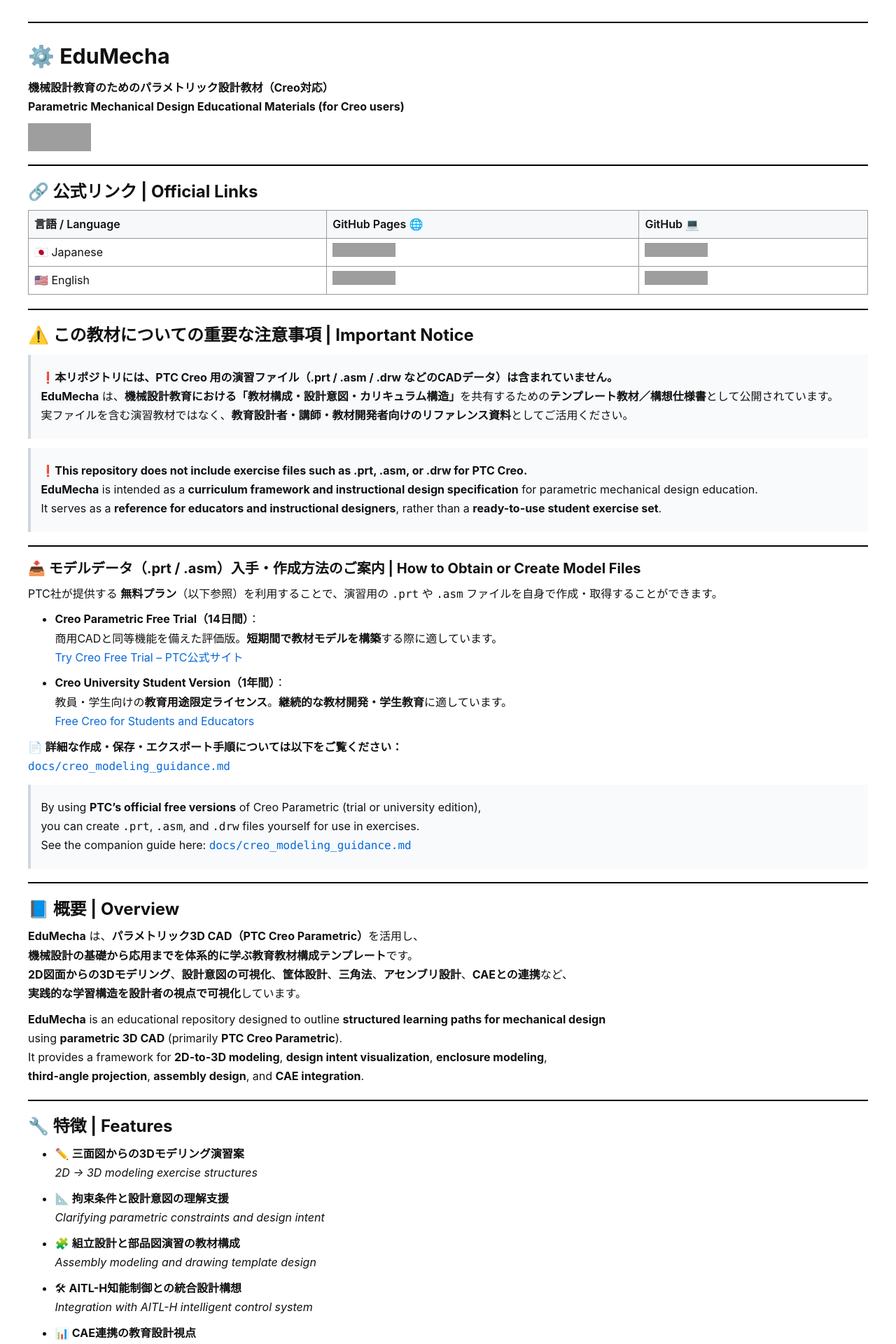
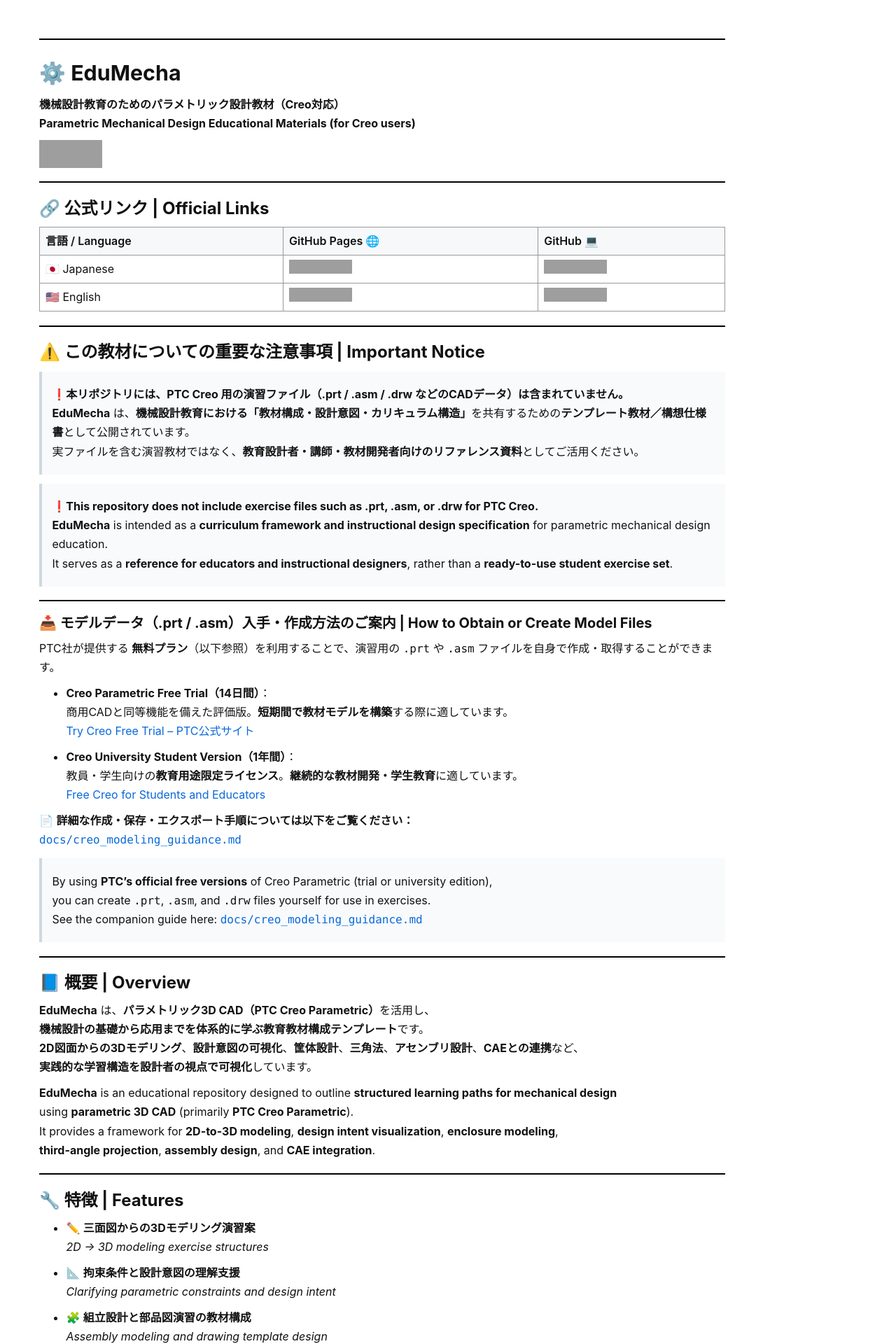
Before and after one commit to Samizo-AITL/EduMecha, a Jekyll site: the page built from index.md, in a window 1280 px wide. Shown: the top 1920 px of the page at 70% size. Built offline with Jekyll 4.4.1, drawn with Linux system fonts in a browser that asks for light colours; grey boxes are pictures that could not be loaded.

Commit message:
Update default.html

````diff
--- a/_layouts/default.html
+++ b/_layouts/default.html
@@ -2,16 +2,17 @@
 <html lang="ja">
 <head>
   <meta charset="utf-8" />
-  <meta name="viewport" content="width=device-width,initial-scale=1" />
+  <meta name="viewport" content="width=device-width,initial-scale=1,viewport-fit=cover" />
   <title>{{ page.title | default: site.title }}</title>
+  <meta name="color-scheme" content="light"><!-- 端末の自動ダークを無効化 -->
 
-  <!-- ベースCSS -->
-  <link rel="stylesheet" href="{{ '/assets/css/style.css' | relative_url }}">
+  <!-- ベースCSS（キャッシュバスター付きで常に最新を取得） -->
+  <link rel="stylesheet" href="{{ '/assets/css/style.css' | relative_url }}?v={{ site.time | date: '%s' }}">
 
-  <!-- 追加CSS（_config.yml の extra_css で指定されていれば） -->
+  <!-- 追加CSS（_config.yml の extra_css があれば反映） -->
   {% if site.extra_css %}
     {% for css in site.extra_css %}
-      <link rel="stylesheet" href="{{ css | relative_url }}">
+      <link rel="stylesheet" href="{{ css | relative_url }}?v={{ site.time | date: '%s' }}">
     {% endfor %}
   {% endif %}
 
@@ -19,27 +20,35 @@
   {%- if page.math == 'katex' -%}
     <link rel="stylesheet" href="https://cdn.jsdelivr.net/npm/katex@0.16.9/dist/katex.min.css">
     <script defer src="https://cdn.jsdelivr.net/npm/katex@0.16.9/dist/katex.min.js"></script>
-    <script
-      defer
-      src="https://cdn.jsdelivr.net/npm/katex@0.16.9/dist/contrib/auto-render.min.js"
-      onload="renderMathInElement(document.body,{delimiters:[{left:'$$',right:'$$',display:true},{left:'$',right:'$',display:false}]});">
+    <script defer src="https://cdn.jsdelivr.net/npm/katex@0.16.9/dist/contrib/auto-render.min.js"
+            onload="renderMathInElement(document.body,{delimiters:[{left:'$$',right:'$$',display:true},{left:'$',right:'$',display:false}]});">
     </script>
   {%- elsif page.math == 'mathjax' -%}
-    <script>window.MathJax={tex:{inlineMath:[['$','$'],['\$begin:math:text$','\\$end:math:text$']]}};</script>
-    <script defer src="https://cdn.jsdelivr.net/npm/mathjax@3/es5/tex-mml-chtml.js"></script>
+    <script>
+      window.MathJax = {
+        tex: { inlineMath: [['$','$'], ['\\(','\\)']], displayMath: [['$$','$$'], ['\\[','\\]']] },
+        options: { skipHtmlTags: ['script','noscript','style','textarea','pre','code'] }
+      };
+    </script>
+    <script defer src="https://cdn.jsdelivr.net/npm/mathjax@3/es5/tex-chtml.js"></script>
   {%- endif -%}
 </head>
-<body>
-  <main class="page">
-    {{ content }}
+
+<!-- ★ ポータル統一：セピアテーマ固定 -->
+<body class="theme-sepia">
+  <main class="page" aria-label="Content">
+    <!-- 左詰め＋幅制限（必要ならCSSへ移してOK） -->
+    <div class="wrapper" style="max-width:980px;margin:0;padding:1.5rem 1rem;">
+      {{ content }}
+    </div>
   </main>
 
-  <!-- Mermaid.js（ページ内の ```mermaid ブロックを自動描画） -->
+  <!-- Mermaid.js：```mermaid を自動描画 -->
   <script type="module">
-    // 1) コードブロック（```mermaid）を <div class="mermaid"> に置換
+    // 1) ```mermaid を <div class="mermaid"> に置換
     document.addEventListener('DOMContentLoaded', () => {
-      const targets = document.querySelectorAll('pre > code.language-mermaid, pre > code.mermaid, code.language-mermaid');
-      targets.forEach(code => {
+      const nodes = document.querySelectorAll('pre > code.language-mermaid, pre > code.mermaid, code.language-mermaid');
+      nodes.forEach(code => {
         const pre = code.closest('pre') || code;
         const div = document.createElement('div');
         div.className = 'mermaid';
@@ -48,11 +57,12 @@
       });
     });
 
-    // 2) Mermaid を読み込み＆初期化
+    // 2) Mermaid 読み込み＆初期化（ライト固定）
     import mermaid from 'https://cdn.jsdelivr.net/npm/mermaid@10/dist/mermaid.esm.min.mjs';
     mermaid.initialize({
       startOnLoad: true,
-      securityLevel: 'loose'  // 外部フォント等を使う場合に便利
+      securityLevel: 'loose',
+      theme: 'default'
     });
   </script>
 </body>
````
